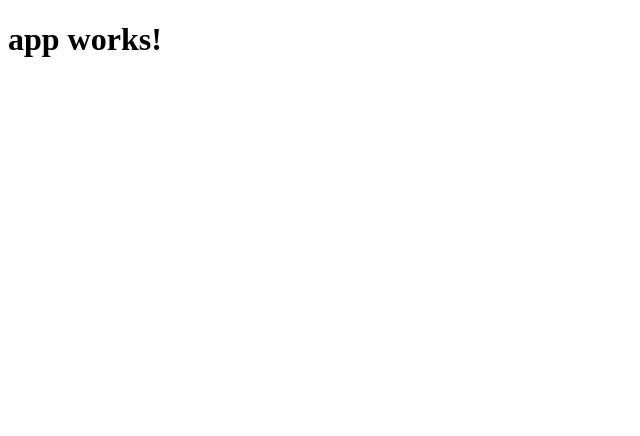
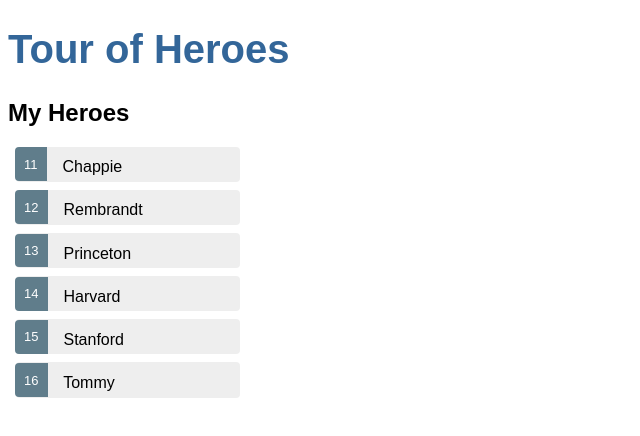
Before and after one commit to roggmatsz/AngularTutorial, an Angular app: page / in a window 1280 px wide. Shown: the top 436 px of the page, without its empty margins (0-640 px from the left). Built offline with nearby package versions, Linux system fonts and the light colour scheme.

Commit message:
End of part 2.

```diff
--- a/src/app/app.component.css
+++ b/src/app/app.component.css
@@ -0,0 +1,52 @@
+h1 {
+    color: #369;
+    font-family: sans-serif;
+    font-size: 250%;
+}
+.selected {
+    background-color: #CFD8DC !important;
+    color: white;
+  }
+  .heroes {
+    margin: 0 0 2em 0;
+    list-style-type: none;
+    padding: 0;
+    width: 15em;
+  }
+  .heroes li {
+    cursor: pointer;
+    position: relative;
+    left: 0;
+    background-color: #EEE;
+    margin: .5em;
+    padding: .3em 0;
+    height: 1.6em;
+    border-radius: 4px;
+  }
+  .heroes li.selected:hover {
+    background-color: #BBD8DC !important;
+    color: white;
+  }
+  .heroes li:hover {
+    color: #607D8B;
+    background-color: #DDD;
+    left: .1em;
+  }
+  .heroes .text {
+    position: relative;
+    top: -3px;
+  }
+  .heroes .badge {
+    display: inline-block;
+    font-size: small;
+    color: white;
+    padding: 0.8em 0.7em 0 0.7em;
+    background-color: #607D8B;
+    line-height: 1em;
+    position: relative;
+    left: -1px;
+    top: -4px;
+    height: 1.8em;
+    margin-right: .8em;
+    border-radius: 4px 0 0 4px;
+  }
--- a/src/app/app.component.html
+++ b/src/app/app.component.html
@@ -1,3 +1,21 @@
 <h1>
   {{title}}
 </h1>
+<h2>My Heroes</h2>
+<ul class="heroes">
+  <li *ngFor="let hero of heroes" (click)="onSelect(hero)"
+   [class.selected]="hero === selectedHero">
+    <span class="badge">{{hero.id}}</span>
+    {{hero.name}}
+  </li>
+</ul>
+<div *ngIf="selectedHero">
+  <h2>{{selectedHero.name}} details</h2>
+  <div>
+    <label>id:</label> {{selectedHero.id}}
+  </div>
+  <div>
+    <label>name:</label>
+    <input [(ngModel)]="selectedHero.name" placeholder="name">
+  </div>
+</div>
--- a/src/app/app.component.ts
+++ b/src/app/app.component.ts
@@ -6,5 +6,22 @@
   styleUrls: ['./app.component.css']
 })
 export class AppComponent {
-  title = 'app works!';
+  title = 'Tour of Heroes';
+  heroes = HEROES;
+  selectedHero: Hero;
+  onSelect(hero: Hero): void {
+    this.selectedHero = hero;
+  }
 }
+export class Hero {
+  id: number;
+  name: string;
+}
+const HEROES: Hero[] = [
+  { id: 11, name: 'Chappie' },
+  { id: 12, name: 'Rembrandt' },
+  { id: 13, name: 'Princeton' },
+  { id: 14, name: 'Harvard' },
+  { id: 15, name: 'Stanford' },
+  { id: 16, name: 'Tommy' }
+]
--- a/src/styles.css
+++ b/src/styles.css
@@ -1 +1,2 @@
 /* You can add global styles to this file, and also import other style files */
+* {font-family: sans-serif;}
```
